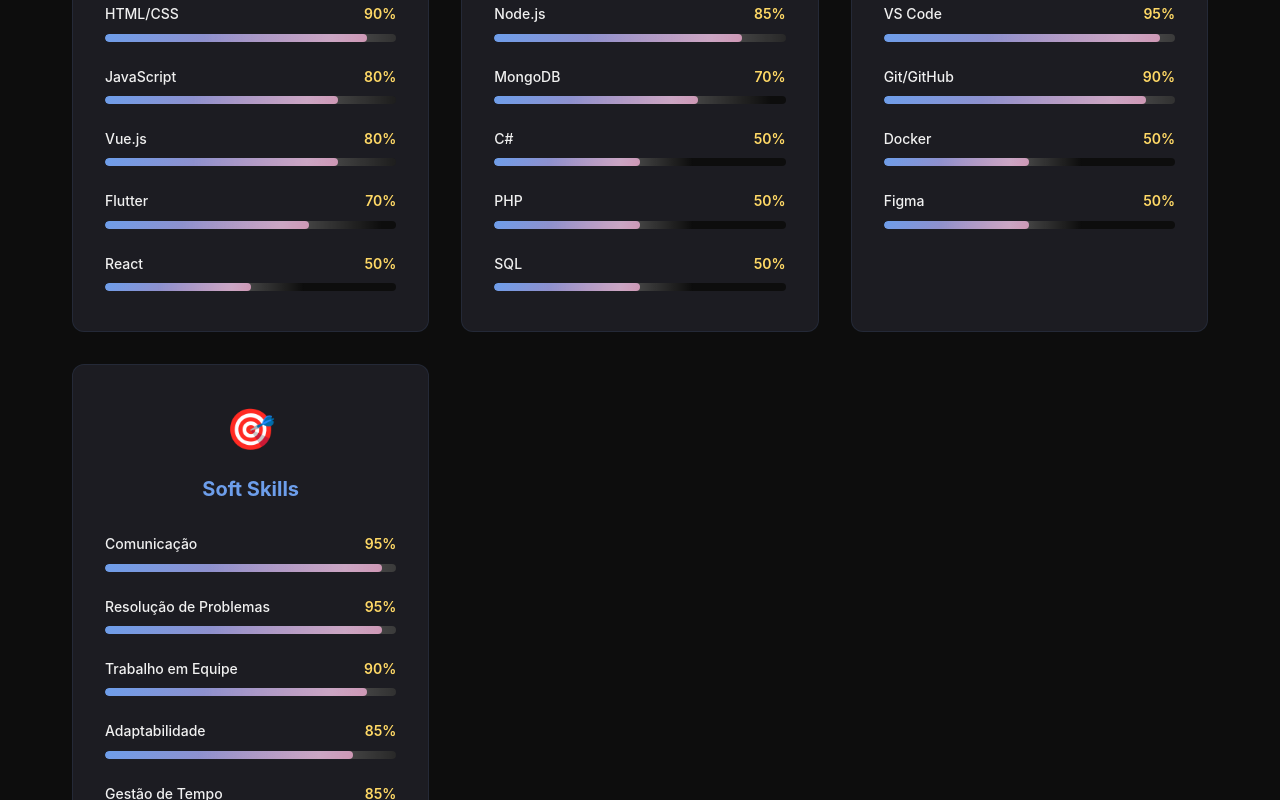
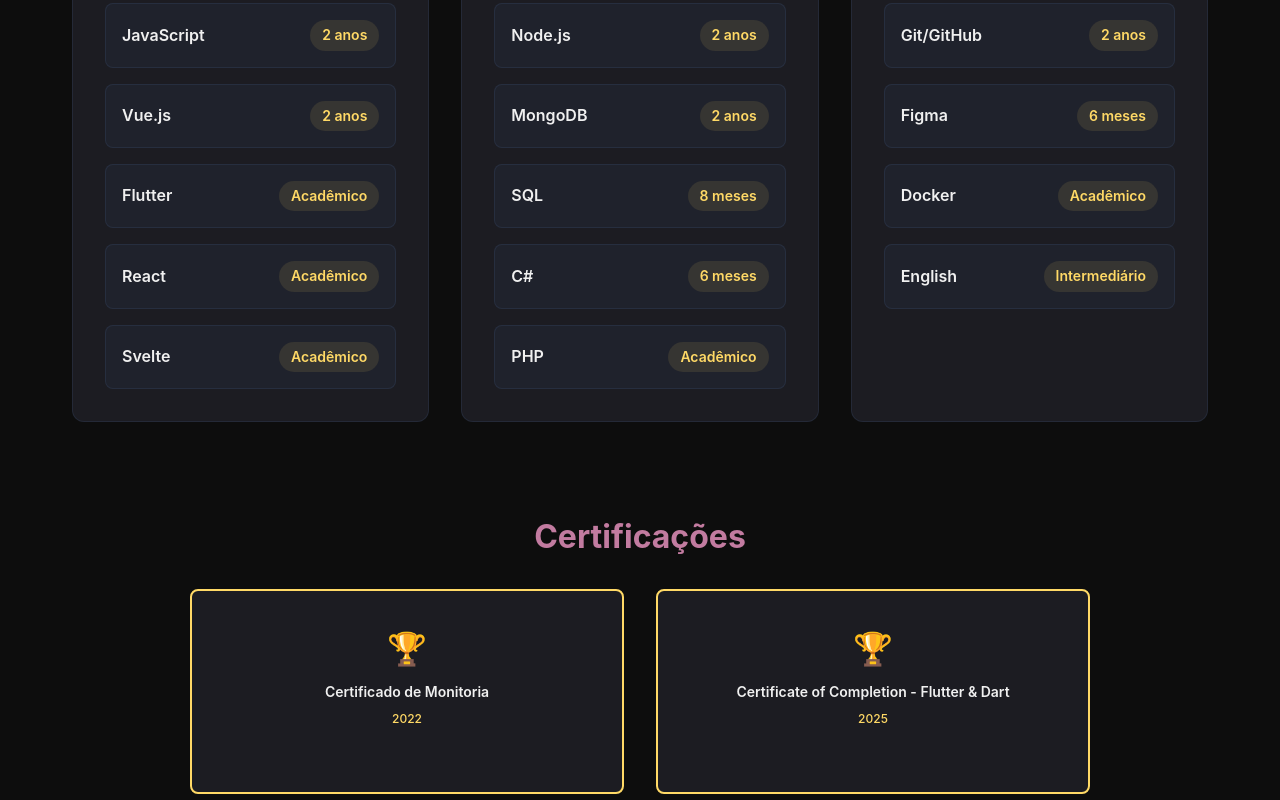
Before and after one commit to Afonso247/case-sheet, a Vue app: page / in a window 1280 px wide. Shown: the part 3620-4420 px from the top of the page. Built offline with nearby package versions, Linux system fonts and the light colour scheme.

Commit message:
feat: Skills agora definirá minhas habilidades com base na minha experiência

```diff
--- a/src/components/sections/Skills.vue
+++ b/src/components/sections/Skills.vue
@@ -4,7 +4,8 @@
       <div class="skills-header">
         <h2 class="text-primary">Minhas Habilidades</h2>
         <p class="skills-subtitle">
-          Tecnologias e ferramentas que utilizo para criar minhas soluções digitais.
+          Abaixo você encontrará algumas das ferramentas e tecnologias com as quais trabalho
+          profissionalmente.
         </p>
       </div>
 
@@ -15,12 +16,9 @@
           <h3>Frontend</h3>
           <div class="skills-list">
             <div class="skill-item" v-for="skill in frontendSkills" :key="skill.name">
-              <div class="skill-info">
+              <div class="skill-content">
                 <span class="skill-name">{{ skill.name }}</span>
-                <span class="skill-level">{{ skill.level }}%</span>
-              </div>
-              <div class="skill-bar">
-                <div class="skill-progress" :style="{ width: skill.level + '%' }"></div>
+                <span class="skill-experience">{{ skill.experience }}</span>
               </div>
             </div>
           </div>
@@ -32,12 +30,9 @@
           <h3>Backend</h3>
           <div class="skills-list">
             <div class="skill-item" v-for="skill in backendSkills" :key="skill.name">
-              <div class="skill-info">
+              <div class="skill-content">
                 <span class="skill-name">{{ skill.name }}</span>
-                <span class="skill-level">{{ skill.level }}%</span>
-              </div>
-              <div class="skill-bar">
-                <div class="skill-progress" :style="{ width: skill.level + '%' }"></div>
+                <span class="skill-experience">{{ skill.experience }}</span>
               </div>
             </div>
           </div>
@@ -49,36 +44,16 @@
           <h3>Ferramentas</h3>
           <div class="skills-list">
             <div class="skill-item" v-for="skill in toolsSkills" :key="skill.name">
-              <div class="skill-info">
+              <div class="skill-content">
                 <span class="skill-name">{{ skill.name }}</span>
-                <span class="skill-level">{{ skill.level }}%</span>
-              </div>
-              <div class="skill-bar">
-                <div class="skill-progress" :style="{ width: skill.level + '%' }"></div>
-              </div>
-            </div>
-          </div>
-        </div>
-
-        <!-- Soft Skills -->
-        <div class="skill-category">
-          <div class="category-icon">🎯</div>
-          <h3>Soft Skills</h3>
-          <div class="skills-list">
-            <div class="skill-item" v-for="skill in softSkills" :key="skill.name">
-              <div class="skill-info">
-                <span class="skill-name">{{ skill.name }}</span>
-                <span class="skill-level">{{ skill.level }}%</span>
-              </div>
-              <div class="skill-bar">
-                <div class="skill-progress" :style="{ width: skill.level + '%' }"></div>
+                <span class="skill-experience">{{ skill.experience }}</span>
               </div>
             </div>
           </div>
         </div>
       </div>
 
-      <!-- Badges de certificações (opcional) -->
+      <!-- Badges de certificações -->
       <div class="certifications">
         <h3 class="certifications-title">Certificações</h3>
         <div class="badges-grid">
@@ -108,32 +83,24 @@
   data() {
     return {
       frontendSkills: [
-        { name: 'HTML/CSS', level: 90 },
-        { name: 'JavaScript', level: 80 },
-        { name: 'Vue.js', level: 80 },
-        { name: 'Flutter', level: 70 },
-        { name: 'React', level: 50 },
+        { name: 'JavaScript', experience: '2 anos' },
+        { name: 'Vue.js', experience: '2 anos' },
+        { name: 'Flutter', experience: 'Acadêmico' },
+        { name: 'React', experience: 'Acadêmico' },
+        { name: 'Svelte', experience: 'Acadêmico' },
       ],
       backendSkills: [
-        { name: 'Node.js', level: 85 },
-        { name: 'MongoDB', level: 70 },
-        { name: 'C#', level: 50 },
-        { name: 'PHP', level: 50 },
-        { name: 'SQL', level: 50 },
+        { name: 'Node.js', experience: '2 anos' },
+        { name: 'MongoDB', experience: '2 anos' },
+        { name: 'SQL', experience: '8 meses' },
+        { name: 'C#', experience: '6 meses' },
+        { name: 'PHP', experience: 'Acadêmico' },
       ],
       toolsSkills: [
-        { name: 'VS Code', level: 95 },
-        { name: 'Git/GitHub', level: 90 },
-        { name: 'Docker', level: 50 },
-        { name: 'Figma', level: 50 },
-      ],
-      softSkills: [
-        { name: 'Comunicação', level: 95 },
-        { name: 'Resolução de Problemas', level: 95 },
-        { name: 'Trabalho em Equipe', level: 90 },
-        { name: 'Adaptabilidade', level: 85 },
-        { name: 'Gestão de Tempo', level: 85 },
-        { name: 'English', level: 70 },
+        { name: 'Git/GitHub', experience: '2 anos' },
+        { name: 'Figma', experience: '6 meses' },
+        { name: 'Docker', experience: 'Acadêmico' },
+        { name: 'English', experience: 'Intermediário' },
       ],
       certifications: [
         {
@@ -210,61 +177,39 @@
 }
 
 .skill-item {
-  margin-bottom: var(--spacing-xs);
+  background-color: rgba(109, 158, 235, 0.05);
+  padding: var(--spacing-sm);
+  border-radius: var(--radius-md);
+  border: 1px solid rgba(109, 158, 235, 0.1);
+  transition: all var(--transition-base);
 }
 
-.skill-info {
+.skill-item:hover {
+  background-color: rgba(109, 158, 235, 0.1);
+  border-color: var(--color-primary);
+  transform: translateX(5px);
+}
+
+.skill-content {
   display: flex;
   justify-content: space-between;
-  margin-bottom: 0.5rem;
+  align-items: center;
 }
 
 .skill-name {
   color: var(--color-text-primary);
-  font-weight: 500;
-  font-size: var(--text-sm);
+  font-weight: 600;
+  font-size: var(--text-base);
 }
 
-.skill-level {
+.skill-experience {
   color: var(--color-accent);
   font-weight: 600;
   font-size: var(--text-sm);
-}
-
-.skill-bar {
-  height: 8px;
-  background-color: var(--color-bg-base);
+  padding: 0.25rem 0.75rem;
+  background-color: rgba(255, 217, 102, 0.1);
   border-radius: var(--radius-full);
-  overflow: hidden;
-  position: relative;
-}
-
-.skill-progress {
-  height: 100%;
-  background: var(--gradient-primary);
-  border-radius: var(--radius-full);
-  transition: width 1s ease-out;
-  position: relative;
-}
-
-.skill-progress::after {
-  content: '';
-  position: absolute;
-  top: 0;
-  left: 0;
-  right: 0;
-  bottom: 0;
-  background: linear-gradient(90deg, transparent, rgba(255, 255, 255, 0.3), transparent);
-  animation: shimmer 2s infinite;
-}
-
-@keyframes shimmer {
-  0% {
-    transform: translateX(-100%);
-  }
-  100% {
-    transform: translateX(100%);
-  }
+  white-space: nowrap;
 }
 
 /* Certificações */
@@ -280,9 +225,9 @@
 
 .badges-grid {
   display: grid;
-  grid-template-columns: repeat(auto-fit, minmax(200px, 1fr));
+  grid-template-columns: repeat(auto-fit, minmax(250px, 1fr));
   gap: var(--spacing-md);
-  max-width: 800px;
+  max-width: 900px;
   margin: 0 auto;
 }
 
@@ -296,11 +241,13 @@
   align-items: center;
   gap: 0.5rem;
   transition: all var(--transition-base);
+  text-decoration: none;
 }
 
 .badge-item:hover {
   transform: scale(1.05);
   box-shadow: 0 0 20px rgba(255, 217, 102, 0.3);
+  border-color: var(--color-secondary);
 }
 
 .badge-icon {
@@ -312,12 +259,25 @@
   font-weight: 600;
   text-align: center;
   font-size: var(--text-sm);
+  line-height: 1.4;
 }
 
 .badge-year {
   color: var(--color-accent);
   font-size: var(--text-xs);
   font-weight: 500;
+}
+
+.badge-view {
+  color: var(--color-primary);
+  font-size: var(--text-xs);
+  margin-top: 0.25rem;
+  opacity: 0;
+  transition: opacity var(--transition-base);
+}
+
+.badge-item:hover .badge-view {
+  opacity: 1;
 }
 
 /* Responsividade */
@@ -333,5 +293,15 @@
   .badges-grid {
     grid-template-columns: 1fr;
   }
+
+  .skill-content {
+    flex-direction: column;
+    align-items: flex-start;
+    gap: 0.5rem;
+  }
+
+  .skill-experience {
+    align-self: flex-end;
+  }
 }
 </style>
```
